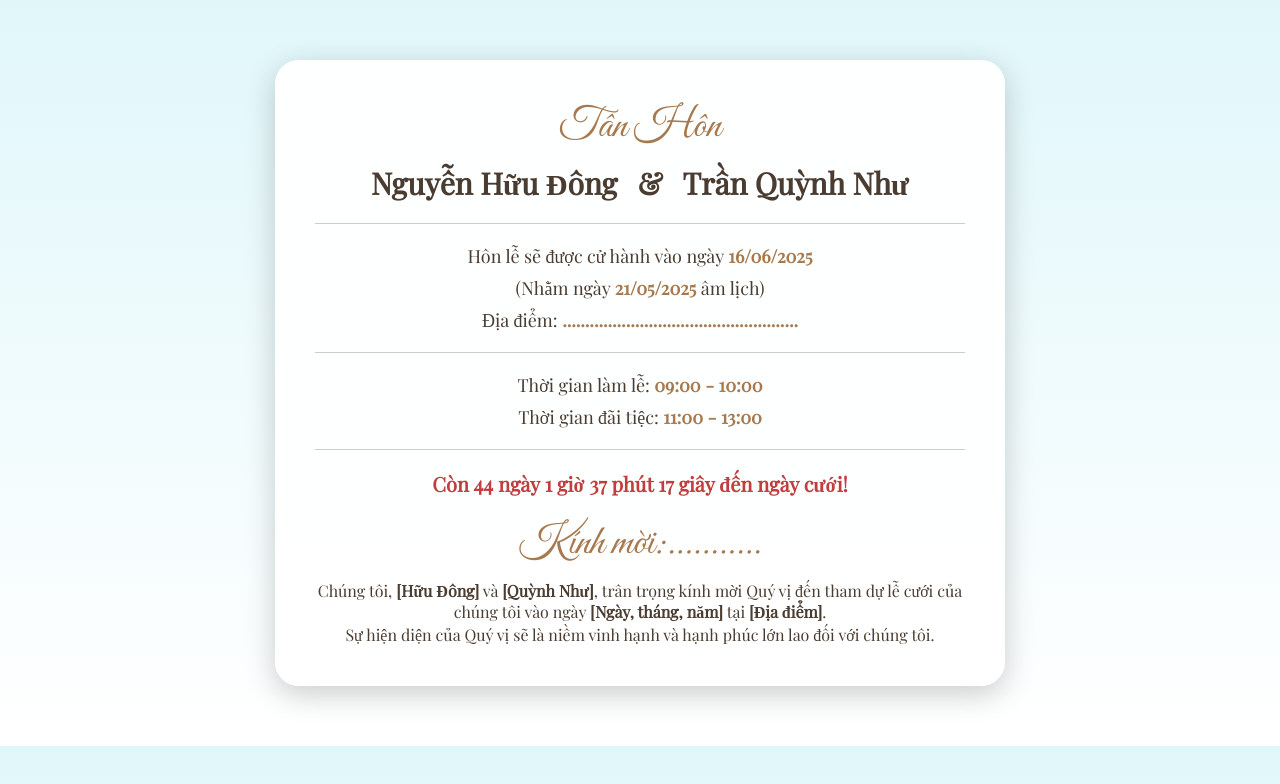
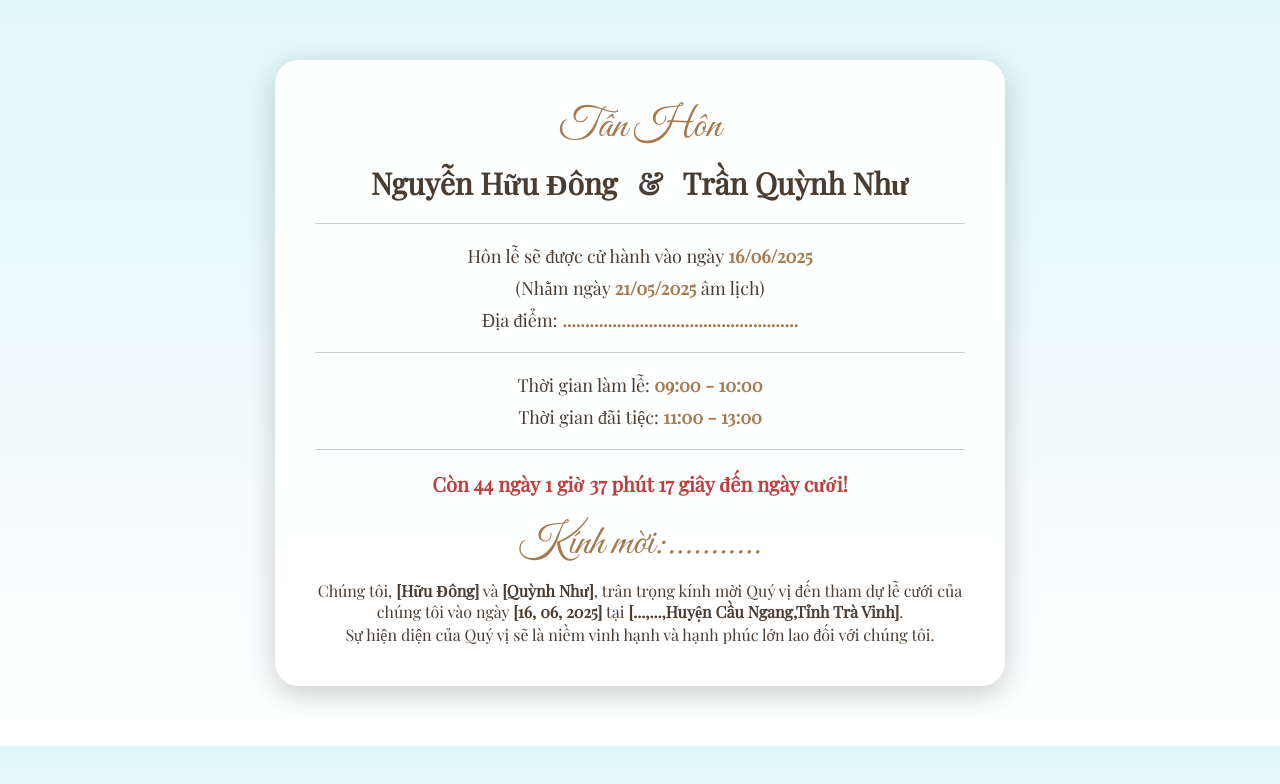
Before and after one commit to huudong2k4/wedding-invite-huudong, a plain HTML site: page index.html in a window 1280 px wide. Drawn offline with nearby package versions, Linux system fonts and the light colour scheme.

Commit message:
Update index.html

```diff
--- a/index.html
+++ b/index.html
@@ -122,7 +122,7 @@
     <div class="message">
         Chúng tôi, <strong>[Hữu Đông]</strong> và <strong>[Quỳnh Như]</strong>,
         trân trọng kính mời Quý vị đến tham dự lễ cưới của chúng tôi vào ngày
-        <strong>[Ngày, tháng, năm]</strong> tại <strong>[Địa điểm]</strong>.
+        <strong>[16, 06, 2025]</strong> tại <strong>[...,...,Huyện Cầu Ngang,Tỉnh Trà Vinh]</strong>.
     </div>
     <div class="footer">
         Sự hiện diện của Quý vị sẽ là niềm vinh hạnh và hạnh phúc lớn lao đối với chúng tôi.
```
